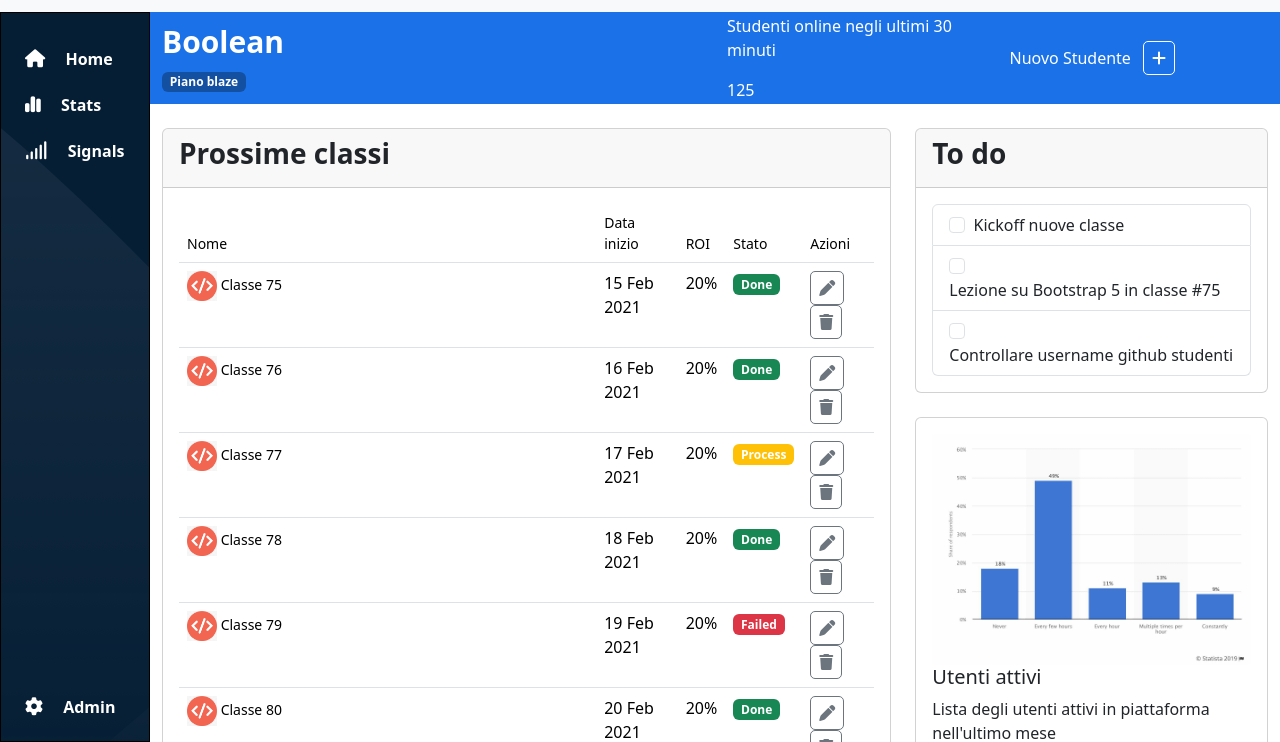
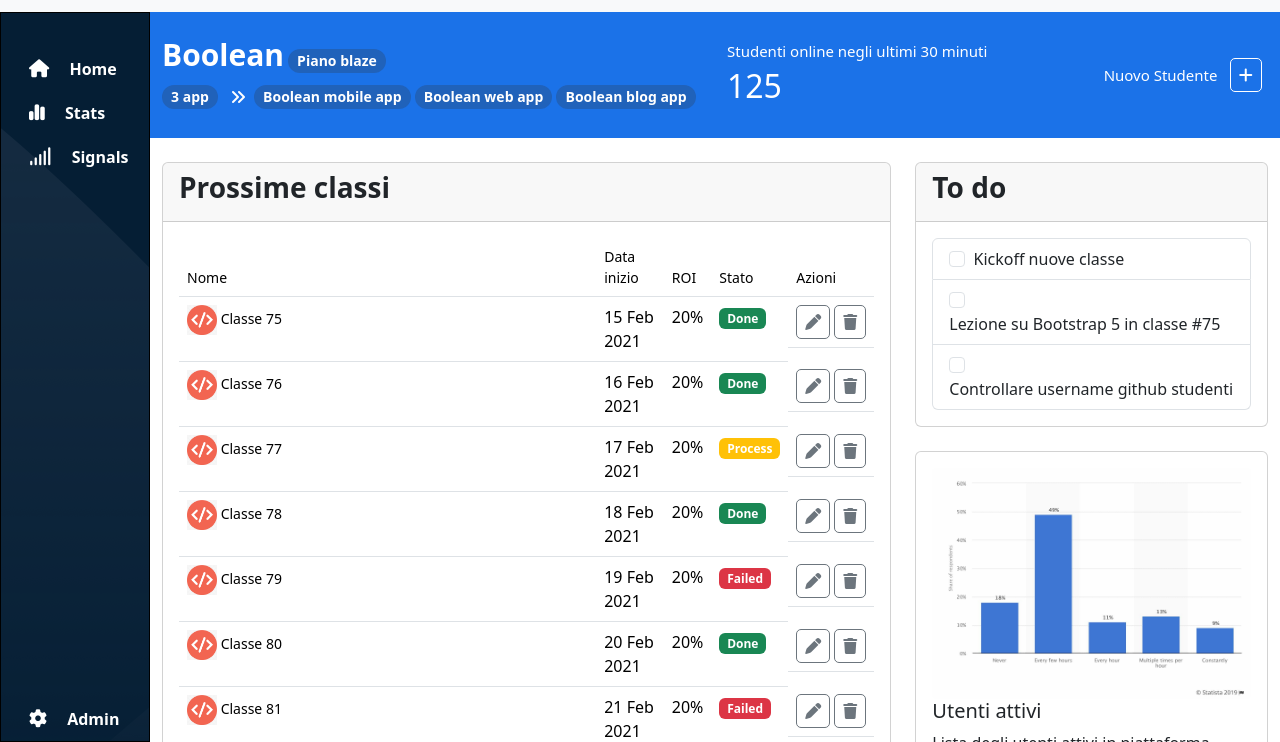
Before and after one commit to mirkodeglinnocenti/html-css-bootstrap-dashboard, a plain HTML site: page index.html in a window 1280 px wide. Shown: the part 58-800 px from the top of the page. Drawn offline with nearby package versions, Linux system fonts and the light colour scheme.

Commit message:
FEAT content header + more hover added

```diff
--- a/css/style.css
+++ b/css/style.css
@@ -16,6 +16,11 @@
 .title-card{
     font-size: 28px;
     font-weight: 600;
+}
+
+.title-content-header{
+    font-size: 15px;
+    font-weight: 500;
 }
 
 /* Vertical Macro Layout */
@@ -123,7 +128,7 @@
     background-image: url(../img/sidebar-bg.png);
     background-color: var(--sidebar-color);
     color: white;
-    padding: 34px 0 0 24px;
+    padding: 34px 15px 0 24px;
 }
 
 .sidebar .nav-sidebar{
@@ -133,7 +138,7 @@
 .sidebar .nav-link{
     color: white;
     font-weight: 600;
-    padding: 0;
+    padding: 10px 4px;
 }
 
 .sidebar .nav-link .fa-solid{
@@ -141,20 +146,33 @@
     margin-right: 16px;
 }
 
-.sidebar .nav-item {
-    margin-bottom: 22px;
+.sidebar .nav-item:hover{
+    background-color: #a3a3a3b6;
 }
 
 /* Content header */
 
 .content-header{
     background-color: #1B72E8;
-    padding: 2px 12px;
+    padding: 25px 12px;
 }
 
 .content-header .tag-header{
+    font-size: 14px;
+    border-radius: 1rem;
     color: white;
-    background-color: rgba(0, 0, 0, 0.3);
+    background-color: rgba(50, 50, 50, 0.25);
+}
+
+.studenti-counter{
+    font-size: 32px;
+}
+
+.dashboard-content .content-header .fa-solid{
+    color: currentColor;
+    border: 0;
+    padding: 8px;
+    border-radius: 0;
 }
 
 /* OFFCANVAS */
@@ -162,10 +180,24 @@
 .content-header .canvas-icon.fa-solid{
     color: white;
     border: 1px solid white;
+    border-radius: 5px;
+}
+
+.content-header .canvas-icon.fa-solid:hover{
+    color: black;
+    background-color: white;
+    border: 0;
 }
 
 .offcanvas.offcanvas-end{
-    width: 40%;
+    width: 100%;
+}
+
+@media screen and (min-width:576) {
+
+    .offcanvas.offcanvas-end{
+        width: 40%;
+    }
 }
 
 /* Dashboard content */
--- a/index.html
+++ b/index.html
@@ -129,22 +129,36 @@
 
                     <div class="row align-items-center">
 
-                        <div class="col-6">
+                        <div class="col-sm-6 order-1 mb-3 mb-md-0">
 
-                            <h1 class="title-big">Boolean</h1>
+                            <div class="d-flex align-items-baseline">
 
-                            <span class="badge tag-header">Piano blaze</span>
+                                <h1 class="title-big me-1">Boolean</h1>
+                                <span class="badge tag-header">Piano blaze</span>
+
+                            </div>
+
+                            <div class="d-flex align-items-center">
+
+                                <span class="badge tag-header me-1">3 app</span>
+                                <i class="fa-solid fa-angles-right"></i>
+                                <span class="badge tag-header me-1 d-inline d-lg-none">+</span>
+                                <span class="badge tag-header me-1 d-none d-lg-inline">Boolean mobile app</span>
+                                <span class="badge tag-header me-1 d-none d-lg-inline">Boolean web app</span>
+                                <span class="badge tag-header d-none d-lg-inline">Boolean blog app</span>
+
+                            </div>
 
                         </div>
 
-                        <div class="col-3">
-                            <p>Studenti online negli ultimi 30 minuti</p>
-                            <span>125</span>
+                        <div class="col-sm-4 order-1">
+                            <p class="title-content-header mb-0">Studenti online negli ultimi 30 minuti</p>
+                            <span class="studenti-counter">125</span>
                         </div>
 
-                        <div class="col-3">
+                        <div class="col-sm-2 mb-3 mb-md-0 order-sm-1">
 
-                            <span class="me-2">Nuovo Studente</span>
+                            <span class="me-2 title-content-header">Nuovo Studente</span>
                             <a class="canvas-button" data-bs-toggle="offcanvas" href="#offcanvasWithBothOptions" role="button" aria-controls="offcanvasExample">
                                 <i class="canvas-icon fa-solid fa-plus"></i>
                             </a>
@@ -222,8 +236,9 @@
                                       </div>
                                     </div>
 
+                                    <label class="form-label">Foto</label>
                                     <div class="input-group mb-3">
-                                      <input type="file" class="form-control" id="inputGroupFile04" aria-describedby="inputGroupFileAddon04" aria-label="Upload">
+                                        <input type="file" class="form-control" id="inputGroupFile04" aria-describedby="inputGroupFileAddon04" aria-label="Upload">
                                     </div>
 
                                     <div class="mb-3 form-check">
@@ -236,7 +251,6 @@
 
                                 </form>
 
-                            </div>
                             </div>
                         </div>
 
@@ -263,8 +277,8 @@
                                                 <thead>
                                                   <tr>
                                                     <th scope="col">Nome</th>
-                                                    <th scope="col">Data inizio</th>
-                                                    <th scope="col">ROI</th>
+                                                    <th scope="col" class="d-none d-md-table-cell">Data inizio</th>
+                                                    <th scope="col" class="d-none d-md-table-cell">ROI</th>
                                                     <th scope="col">Stato</th>
                                                     <th scope="col">Azioni</th>
                                                   </tr>
@@ -277,16 +291,16 @@
                                                             Classe 75
                                                         </div>
                                                     </th>
-                                                    <td>
+                                                    <td class="d-none d-md-table-cell">
                                                         15 Feb 2021
                                                     </td>
-                                                    <td>
+                                                    <td class="d-none d-md-table-cell">
                                                         20%
                                                     </td>
                                                     <td>
                                                         <span class="badge text-bg-success">Done</span>
                                                     </td>
-                                                    <td>
+                                                    <td class="d-flex flex-nowrap gap-1">
                                                         <i class="fa-solid fa-pen"></i>
                                                         <i class="fa-solid fa-trash"></i>
                                                     </td>
@@ -298,16 +312,16 @@
                                                             Classe 76
                                                         </div>
                                                     </th>
-                                                    <td>
+                                                    <td class="d-none d-md-table-cell">
                                                         16 Feb 2021
                                                     </td>
-                                                    <td>
+                                                    <td class="d-none d-md-table-cell">
                                                         20%
                                                     </td>
                                                     <td>
                                                         <span class="badge text-bg-success">Done</span>
                                                     </td>
-                                                    <td>
+                                                    <td class="d-flex flex-nowrap gap-1">
                                                         <i class="fa-solid fa-pen"></i>
                                                         <i class="fa-solid fa-trash"></i>
                                                     </td>
@@ -319,16 +333,16 @@
                                                             Classe 77
                                                         </div>
                                                     </th>
-                                                    <td>
+                                                    <td class="d-none d-md-table-cell">
                                                         17 Feb 2021
                                                     </td>
-                                                    <td>
+                                                    <td class="d-none d-md-table-cell">
                                                         20%
                                                     </td>
                                                     <td>
                                                         <span class="badge text-bg-warning text-white">Process</span>
                                                     </td>
-                                                    <td>
+                                                    <td class="d-flex flex-nowrap gap-1">
                                                         <i class="fa-solid fa-pen"></i>
                                                         <i class="fa-solid fa-trash"></i>
                                                     </td>
@@ -340,16 +354,16 @@
                                                             Classe 78
                                                         </div>
                                                     </th>
-                                                    <td>
+                                                    <td class="d-none d-md-table-cell">
                                                         18 Feb 2021
                                                     </td>
-                                                    <td>
+                                                    <td class="d-none d-md-table-cell">
                                                         20%
                                                     </td>
                                                     <td>
                                                         <span class="badge text-bg-success">Done</span>
                                                     </td>
-                                                    <td>
+                                                    <td class="d-flex flex-nowrap gap-1">
                                                         <i class="fa-solid fa-pen"></i>
                                                         <i class="fa-solid fa-trash"></i>
                                                     </td>
@@ -361,16 +375,16 @@
                                                             Classe 79
                                                         </div>
                                                     </th>
-                                                    <td>
+                                                    <td class="d-none d-md-table-cell">
                                                         19 Feb 2021
                                                     </td>
-                                                    <td>
+                                                    <td class="d-none d-md-table-cell">
                                                         20%
                                                     </td>
                                                     <td>
                                                         <span class="badge text-bg-danger">Failed</span>
                                                     </td>
-                                                    <td>
+                                                    <td class="d-flex flex-nowrap gap-1">
                                                         <i class="fa-solid fa-pen"></i>
                                                         <i class="fa-solid fa-trash"></i>
                                                     </td>
@@ -382,16 +396,16 @@
                                                             Classe 80
                                                         </div>
                                                     </th>
-                                                    <td>
+                                                    <td class="d-none d-md-table-cell">
                                                         20 Feb 2021
                                                     </td>
-                                                    <td>
+                                                    <td class="d-none d-md-table-cell">
                                                         20%
                                                     </td>
                                                     <td>
                                                         <span class="badge text-bg-success">Done</span>
                                                     </td>
-                                                    <td>
+                                                    <td class="d-flex flex-nowrap gap-1">
                                                         <i class="fa-solid fa-pen"></i>
                                                         <i class="fa-solid fa-trash"></i>
                                                     </td>
@@ -403,16 +417,16 @@
                                                             Classe 81
                                                         </div>
                                                     </th>
-                                                    <td>
+                                                    <td class="d-none d-md-table-cell">
                                                         21 Feb 2021
                                                     </td>
-                                                    <td>
+                                                    <td class="d-none d-md-table-cell">
                                                         20%
                                                     </td>
                                                     <td>
                                                         <span class="badge text-bg-danger">Failed</span>
                                                     </td>
-                                                    <td>
+                                                    <td class="d-flex flex-nowrap gap-1">
                                                         <i class="fa-solid fa-pen"></i>
                                                         <i class="fa-solid fa-trash"></i>
                                                     </td>
@@ -424,16 +438,16 @@
                                                             Classe 82
                                                         </div>
                                                     </th>
-                                                    <td>
+                                                    <td class="d-none d-md-table-cell">
                                                         22 Feb 2021
                                                     </td>
-                                                    <td>
+                                                    <td class="d-none d-md-table-cell">
                                                         20%
                                                     </td>
                                                     <td>
                                                         <span class="badge text-bg-success">Done</span>
                                                     </td>
-                                                    <td>
+                                                    <td class="d-flex flex-nowrap gap-1">
                                                         <i class="fa-solid fa-pen"></i>
                                                         <i class="fa-solid fa-trash"></i>
                                                     </td>
```
